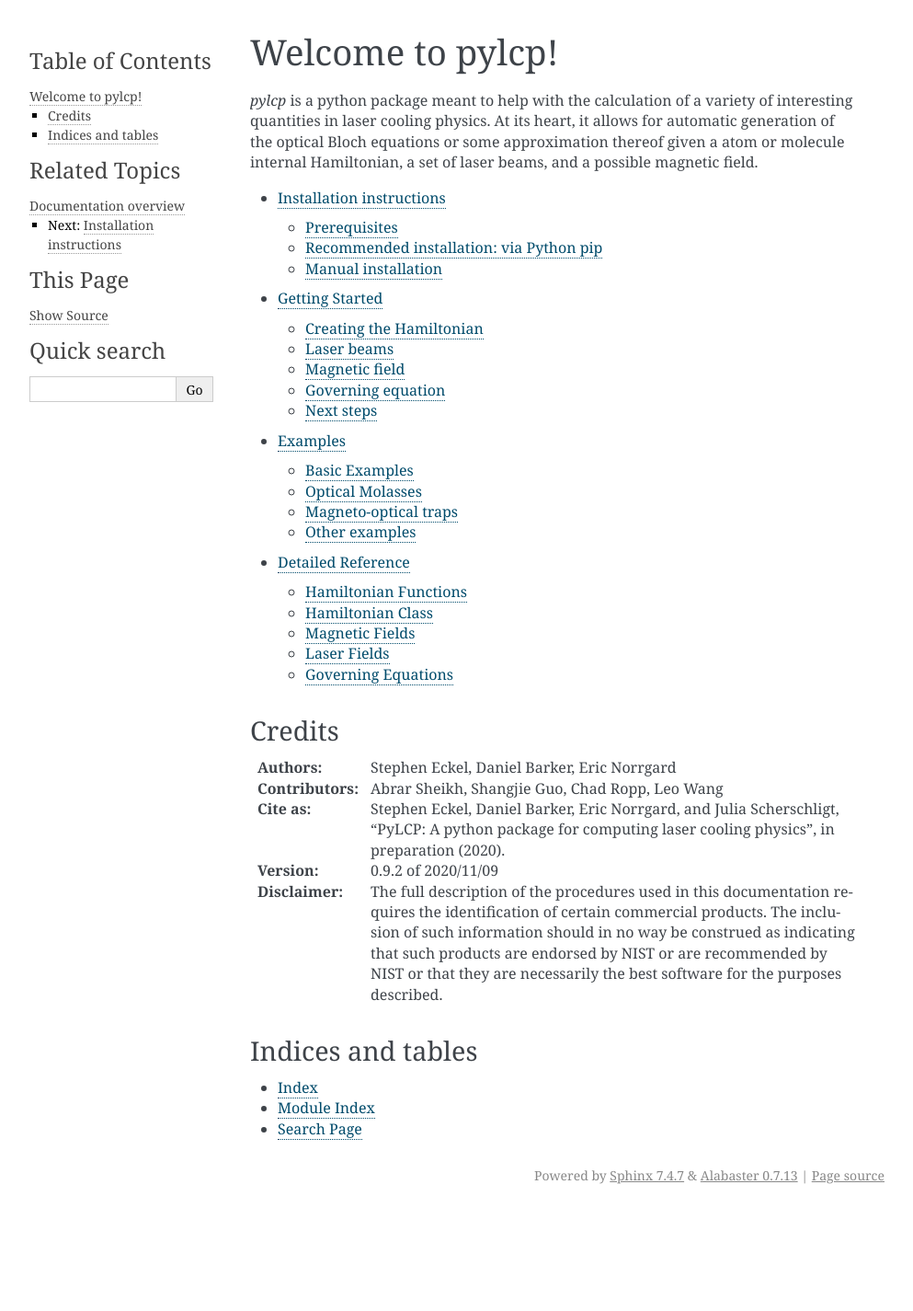
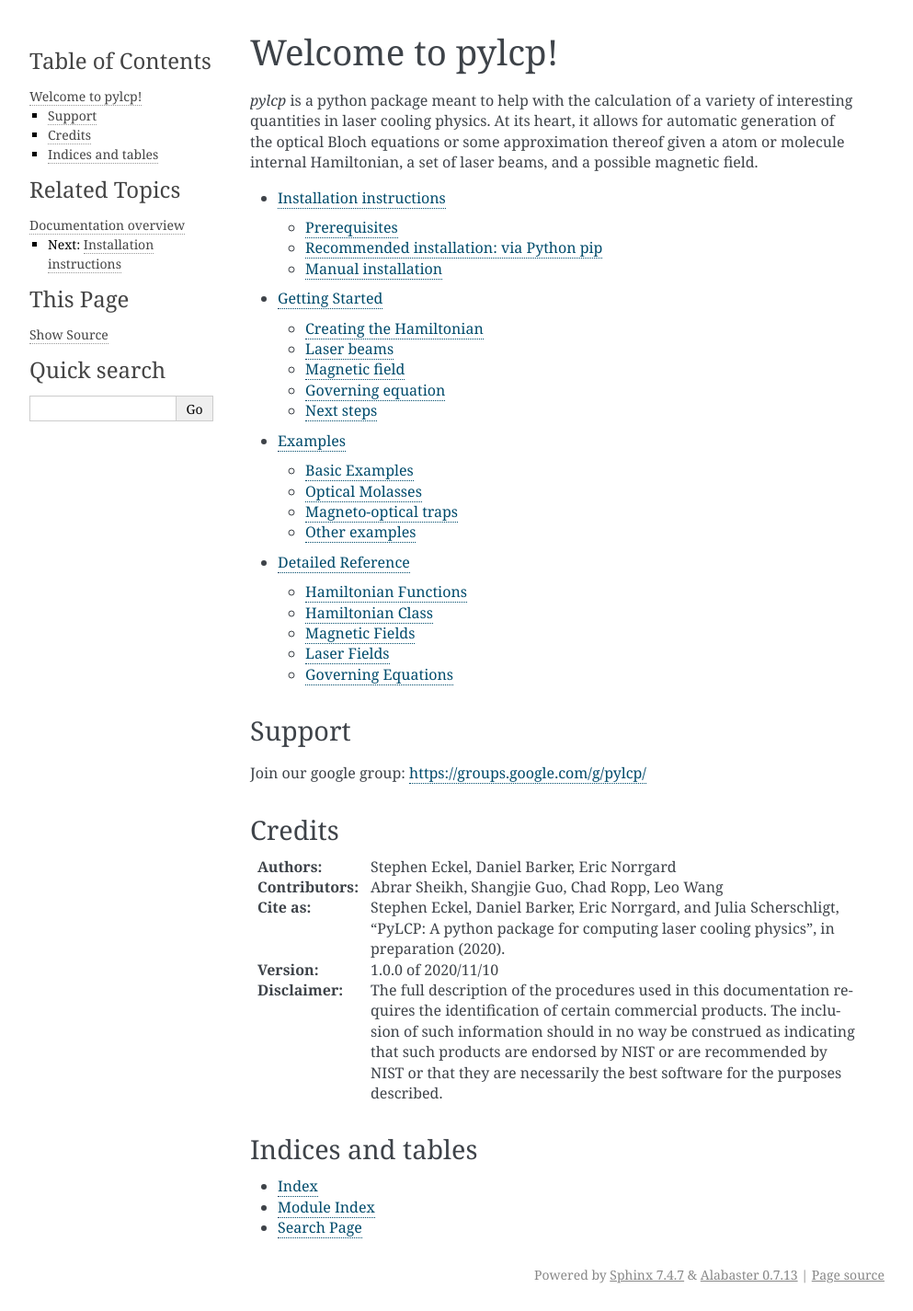
Before and after one commit to JQIamo/pylcp, a Sphinx documentation site: the page built from docs/index.rst, in a window 1280 px wide. Shown: the whole page at 92% size, without its empty margins (148-1141 px from the left). Built offline with Sphinx 7.4.7, drawn with Linux system fonts in a browser that asks for light colours; pages that are not in the unit, such as notebooks, are missing from menus; before the commit the page ends 1317 px from its top, so only the background shows below that.

Commit message:
Version 1
Pushing updated documentation for initial release on PyPI.

DSB

```diff
--- a/docs/conf.py
+++ b/docs/conf.py
@@ -18,11 +18,11 @@ sys.path.insert(0, os.path.abspath('..'))
 # -- Project information -----------------------------------------------------
 
 project = 'pylcp'
-copyright = '2020, Steve Eckel, Daniel Barker, Eric Norrgard, and others'
+# copyright = '2020, Steve Eckel, Daniel Barker, Eric Norrgard, and others'
 author = 'Steve Eckel, Daniel Barker, Eric Norrgard, and others'
 
 # The full version, including alpha/beta/rc tags
-release = '0.9.2'
+release = '1.0.0'
 
 
 # -- General configuration ---------------------------------------------------
--- a/docs/index.rst
+++ b/docs/index.rst
@@ -20,6 +20,11 @@ a possible magnetic field.
   examples
   detailed_reference
 
+Support
+-------
+
+Join our google group: https://groups.google.com/g/pylcp/
+
 Credits
 -------
 
@@ -39,7 +44,7 @@ Credits
     "PyLCP: A python package for computing laser cooling physics",
     in preparation (2020).
 
-:Version: 0.9.2 of 2020/11/09
+:Version: 1.0.0 of 2020/11/10
 
 :Disclaimer:
   The full description of the procedures used in this documentation requires
--- a/setup.py
+++ b/setup.py
@@ -2,7 +2,7 @@ from setuptools import setup, find_packages
 
 setup(
     name="pylcp",
-    version="0.9.2",
+    version="1.0.0",
     packages=find_packages(),
     #scripts=["say_hello.py"],
 
@@ -21,8 +21,8 @@ setup(
     },
 
     # metadata to display on PyPI
-    author="Stephen Eckel",
-    author_email="stephen.eckel@nist.gov",
+    author="Stephen Eckel, Daniel Barker, Eric Norrgard",
+    author_email="pylcp@googlegroups.com",
     description="A package for calculating laser cooling physics",
     keywords="atomic physics, laser cooling, numerical integration",
     url="https://github.com/JQIamo/pylcp/",   # project home page, if any
```
